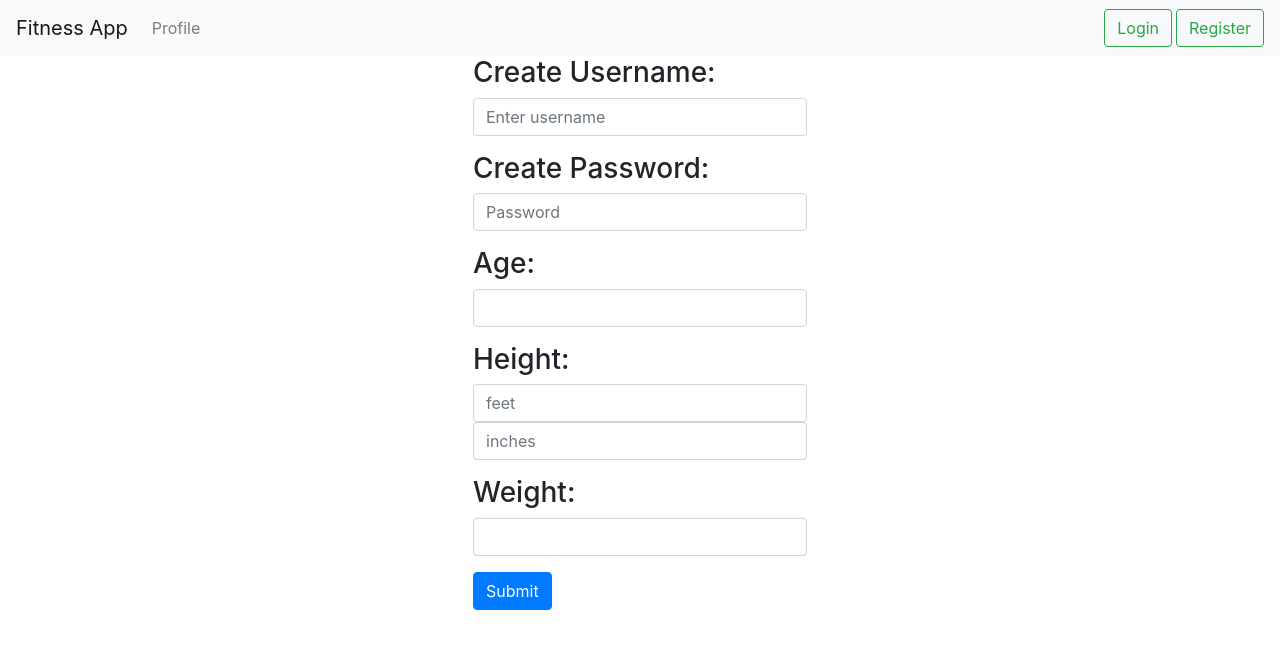
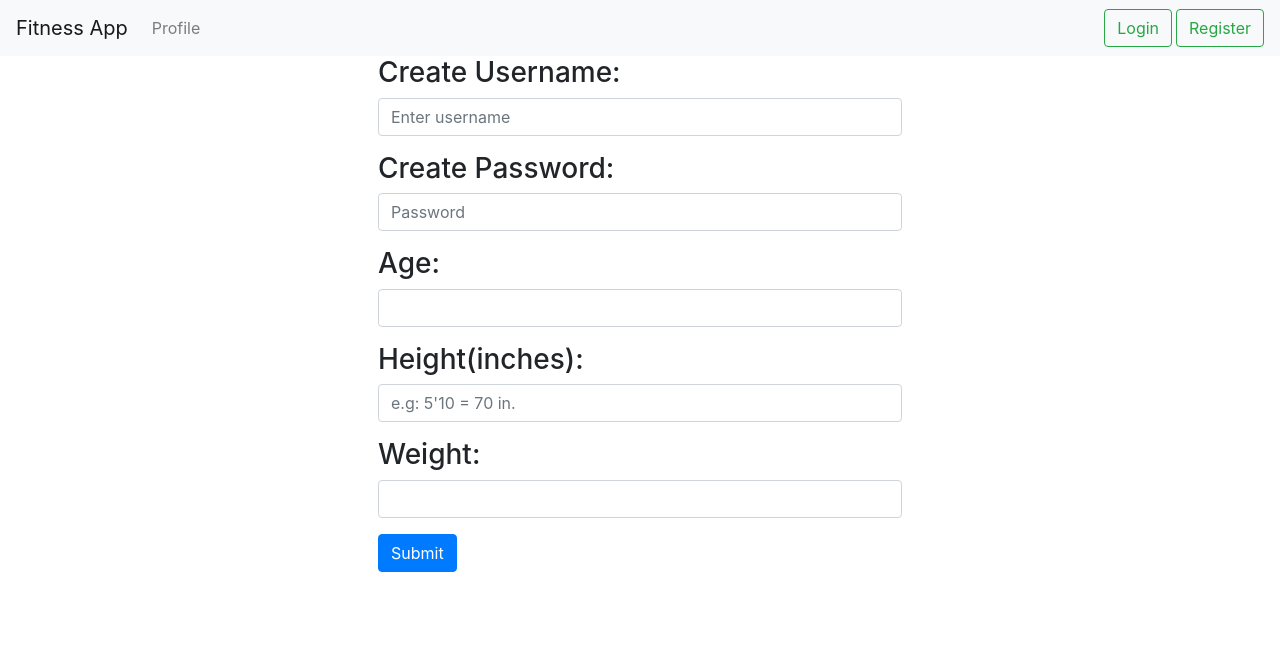
Before and after one commit to jordansmith04/Project-Fitness, an Angular app in the folder angular-P-F/: page /register in a window 1280 px wide. Shown: the top 648 px of the page. Built offline with nearby package versions, Linux system fonts and the light colour scheme.

Commit message:
register form changes

```diff
--- a/angular-P-F/src/app/components/register/register.component.html
+++ b/angular-P-F/src/app/components/register/register.component.html
@@ -1,9 +1,10 @@
 <div class="container">
     <div class="row">
-        <div class="col-lg-4"></div>
+        <div class="col-lg-3"></div>
 
-        <div class="col-lg-4">
+        <div class="col-lg-6">
             <form class="mx-2" #userForm = "ngForm" (ngSubmit)='onSubmit(userForm.value)'>
+
                 <div class="form-group">
                   <h3>Create Username:</h3>
                   <input class="form-control" name="username" ngModel placeholder="Enter username">
@@ -16,19 +17,24 @@
                     <h3> Age:</h3>
                     <input type="number" name="age" ngModel class="form-control" id="exampleInputAge" placeholder="">
                 </div>
+
                 <div class="form-group">
-                    <h3> Height:</h3>
-                    <input type="number" name="height" ngModel class="form-control" id="exampleInputHeight" placeholder="feet">
-                    <input type="number" class="form-control" id="exampleInputHeight" placeholder="inches">
+                    <h3> Height(inches):</h3>
+                    <input type="number" name="height" ngModel class="form-control" id="exampleInputHeight" placeholder="e.g: 5'10 = 70 in.">
+
                 </div>
+
                 <div class="form-group">
                     <h3> Weight:</h3>
-                    <input type="number" name="weight"  ngModel class="form-control" id="exampleInputWeight" placeholder="">
+                    <input type="number" name="weight" ngModel class="form-control" id="exampleInputWeight" placeholder="">
                 </div>
-                <button type="submit" class="btn btn-primary">Submit</button>
-              </form>
+
+
+            <button type="submit" class="btn btn-primary">Submit</button>
+
+            </form>
         </div>
 
-        <div class="col-lg-4"></div>
+        <div class="col-lg-3"></div>
     </div>
 </div>
```
